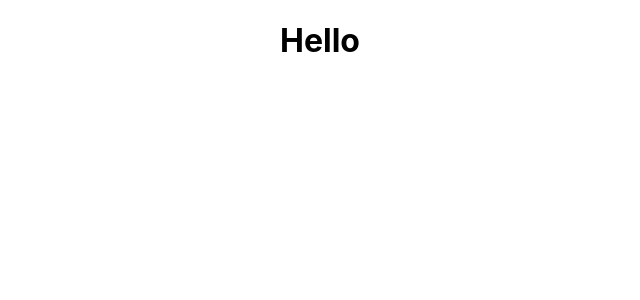
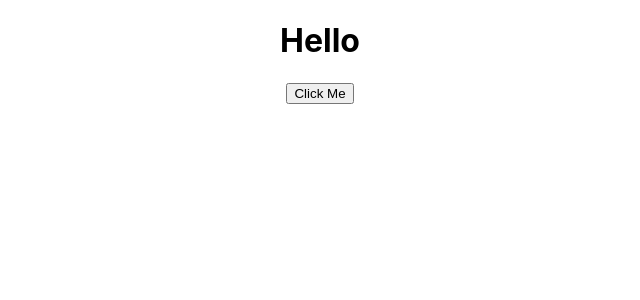
Before and after one commit to nqba2509/tiktok-ui, a React (Create React App) app: page / in a window 1280 px wide. Shown: the top 300 px of the page, without its empty margins (320-960 px from the left). Built offline with nearby package versions, Linux system fonts and the light colour scheme.

Commit message:
tiktok-ui

```diff
--- a/config-overrides.js
+++ b/config-overrides.js
@@ -1,6 +1,5 @@
-/* config-overrides.js */
+const { override, useBabelRc } = require("customize-cra");
 
-module.exports = function override(config, env) {
-  //do stuff with the webpack config...
-  return config;
-};
+module.exports = override(
+  useBabelRc()
+);
--- a/package.json
+++ b/package.json
@@ -12,6 +12,7 @@
     "web-vitals": "^2.1.4"
   },
   "devDependencies": {
+    "babel-plugin-module-resolver": "^5.0.0",
     "customize-cra": "^1.0.0",
     "react-app-rewired": "^2.2.1"
   },
--- a/src/App.js
+++ b/src/App.js
@@ -1,10 +1,12 @@
 
 import './App.css';
+import Button from './Component';
 
 function App() {
   return (
     <div className="App">
       <h1>Hello</h1>
+      <Button/>
     </div>
   );
 }
--- /dev/null
+++ b/src/Component/index.js
@@ -0,0 +1,7 @@
+import myAlret from "~/myAlet";
+
+function Button() {
+  return <button onClick={myAlret}>Click Me</button>;
+}
+
+export default Button;
--- /dev/null
+++ b/src/myAlet.js
@@ -0,0 +1,5 @@
+const myAlret = () => {
+  alert("Say hi");
+};
+
+export default myAlret;
```
Also changed, not shown: jsconfig.json (added, +8 -0 lines), .babelrc (added), 1 other file (tests, documents, lock files or other folders).
